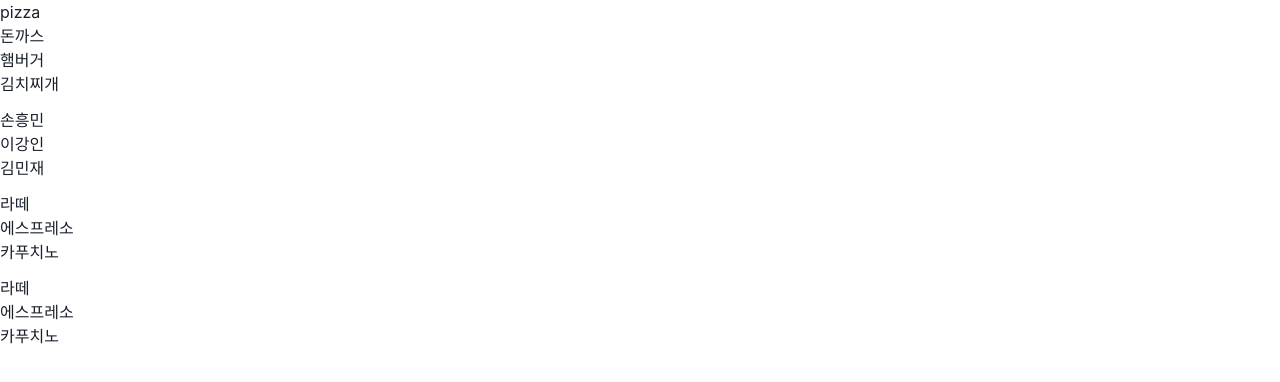
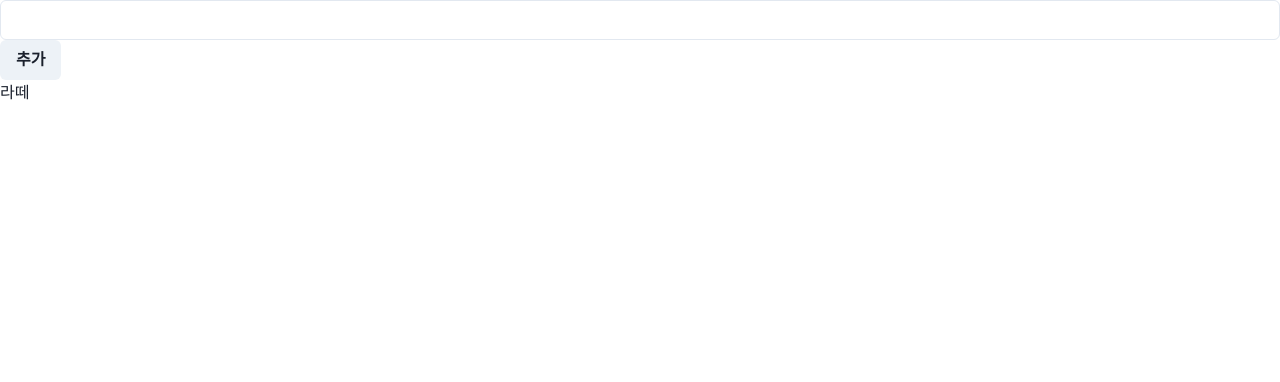
Before and after one commit to yel106/react20231031, a React (Create React App) app: page / in a window 1280 px wide. Shown: the top 382 px of the page. Built offline with nearby package versions, Linux system fonts and the light colour scheme.

Commit message:
배열을 상태로 쓸 경우 상태 변경시 새로운 배열로 복사해서 사용해야함

```diff
--- a/src/App.js
+++ b/src/App.js
@@ -1,62 +1,34 @@
-import React from "react";
-import { Box, List, ListItem } from "@chakra-ui/react";
+import React, { useState } from "react";
+import { Input, List, ListItem, Button } from "@chakra-ui/react";
+
 function App(props) {
-  const arr = ["pizza", "돈까스", "햄버거", "김치찌개"];
-  const arr2 = ["손흥민", "이강인", "김민재"];
-  const arr3 = ["라떼", "에스프레소", "카푸치노"];
-  const arr4 = [
-    { id: 0, name: "라떼" },
-    { id: 1, name: "에스프레소" },
-    { id: 2, name: "카푸치노" },
-  ];
+  const [coffees, setCoffees] = useState(["라떼"]);
+  const [text, setText] = useState("");
 
-  const listItems = arr.map((item, index) => (
-    <ListItem key={index}>{item}</ListItem>
-  ));
+  function handleButtonClick() {
+    // 직전 상태 배열을 조작하면 안되고
+    // coffees.push(text);
+    // setCoffees(coffees); // 객체인 배열이 들어있어서 같은 객체라서 참조값이 같으니까 setCoffees해도 안 바뀜
+    // console.log(coffees);
+
+    // 새 배열을 만들어서 set state 해야 함
+    const newCoffees = [...coffees];
+    newCoffees.push(text);
+    setCoffees(newCoffees); // 객체인 배열이 들어있어서 같은 객체라서 참조값이 같으니까 setCoffees해도 안 바뀜
+  }
 
   return (
     <div>
-      <Box mb={3}>
-        <List>{listItems}</List>
-      </Box>
+      <Input value={text} onChange={(e) => setText(e.target.value)} />
+      <Button onClick={handleButtonClick}>추가</Button>
 
-      <Box mb={3}>
-        <List>
-          {/*  손흥민, 이강인, 김민재
-           */}
-          {arr2.map((e, index) => (
-            <ListItem key={index}>{e}</ListItem>
-          ))}
-        </List>
-      </Box>
-
-      <Box mb={3}>
-        <List>
-          {/*  세번째 배열들이 ListItem으로 출력되도록 */}
-          {arr3.map((e, i) => (
-            <ListItem key={i}>{e}</ListItem>
-          ))}
-        </List>
-      </Box>
-
-      <Box>
-        <List>
-          {arr3.map((e, j) => (
-            <ListItem key={j}>{e}</ListItem>
-          ))}
-        </List>
-      </Box>
+      <List>
+        {coffees.map((c, index) => (
+          <ListItem key={index}>{c}</ListItem>
+        ))}
+      </List>
     </div>
-
-    //위와 같은 결과가 나옴
-    // <div>
-    //   <List>
-    //     <ListItem>{arr[0]}</ListItem>
-    //     <ListItem>{arr[1]}</ListItem>
-    //     <ListItem>{arr[2]}</ListItem>
-    //     <ListItem>{arr[3]}</ListItem>
-    //   </List>
-    // </div>
   );
 }
+
 export default App;
```
